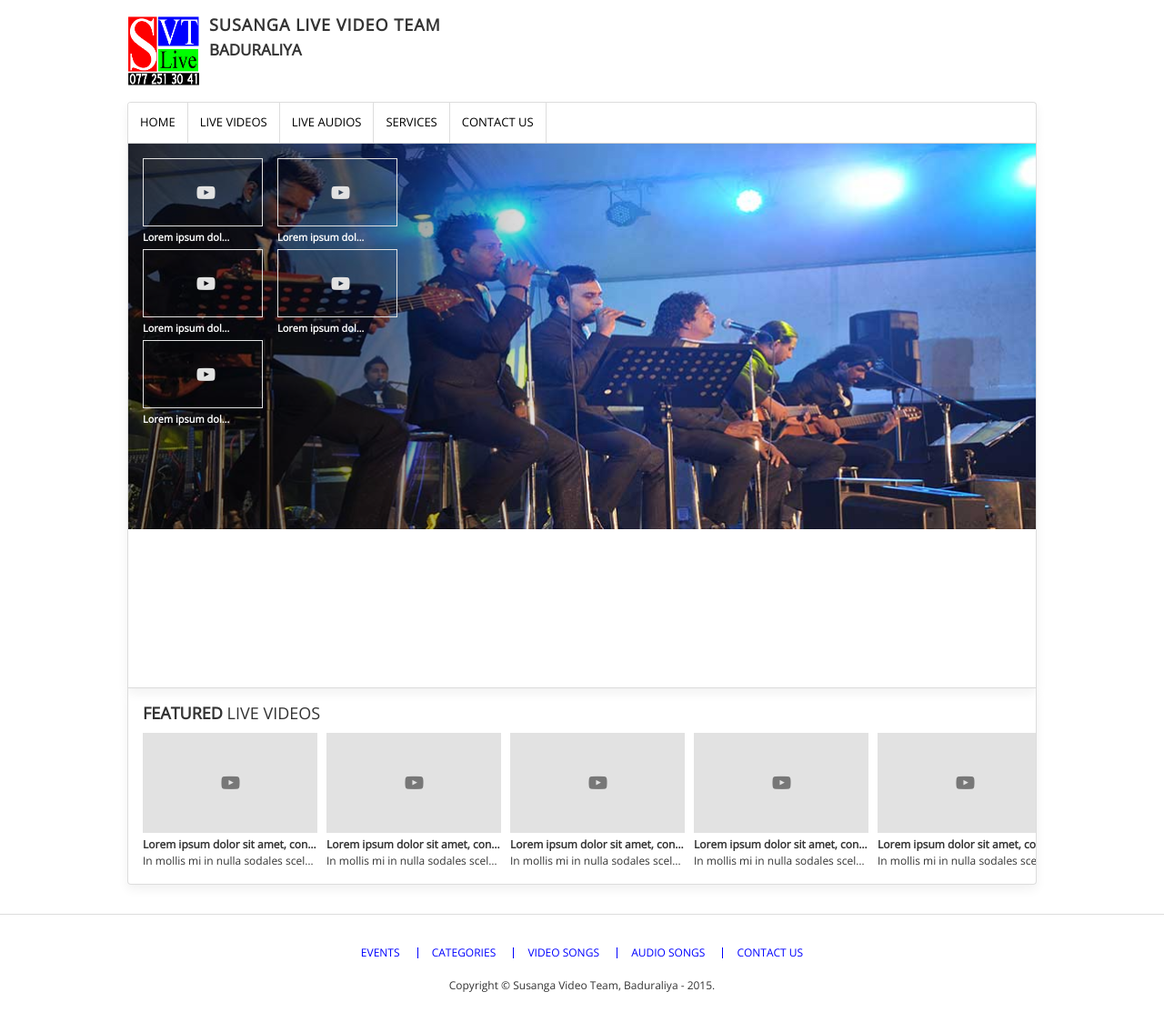
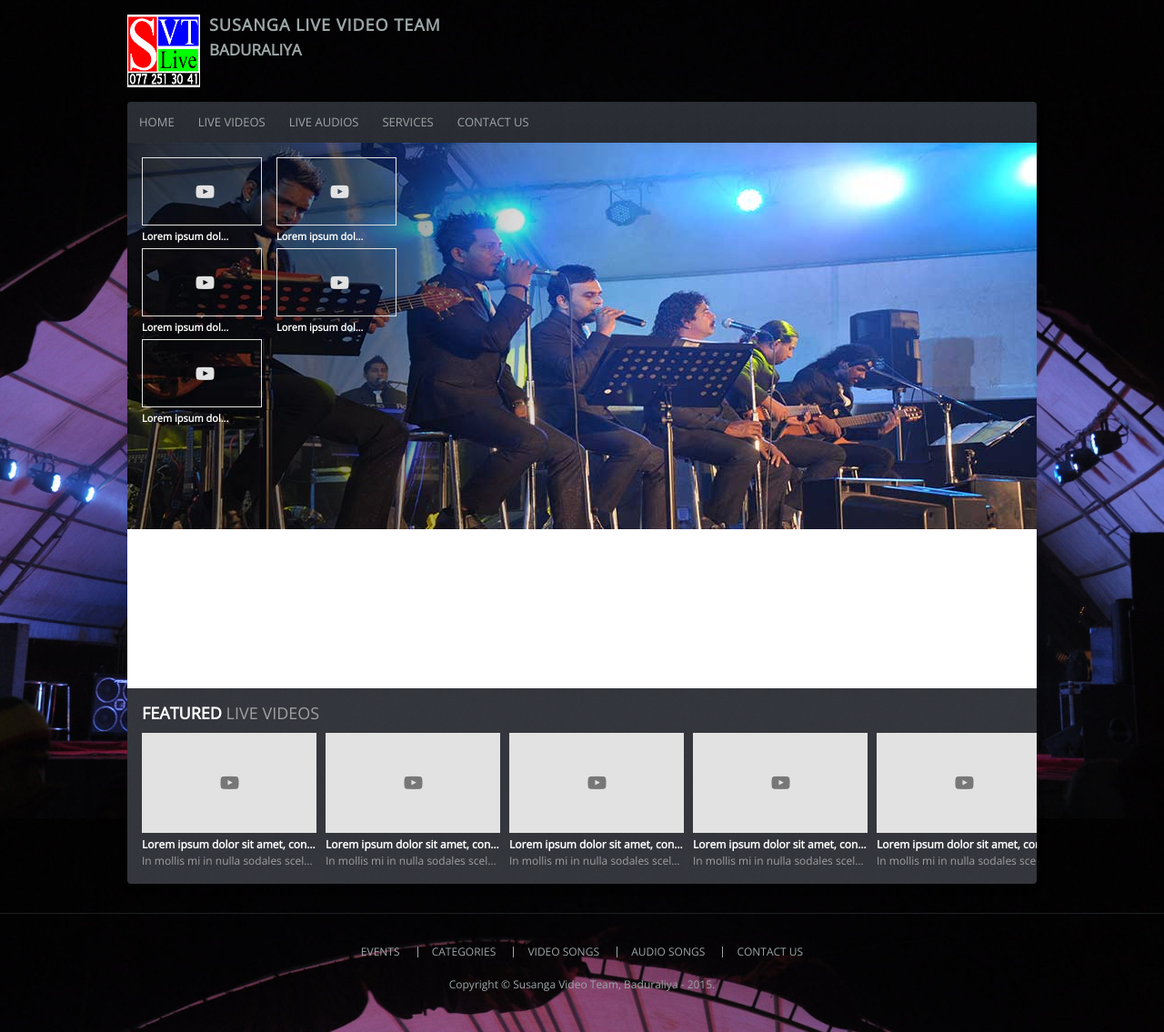
Before and after one commit to susanga/susanga.github.io, a Jekyll site: the page built from index.html, in a window 1280 px wide. Shown: the whole page at 91% size. Built offline with Jekyll 4.4.1, drawn with Linux system fonts in a browser that asks for light colours; nearby versions of some CDN libraries; the list of posts is cut into pages by our own code.

Commit message:
Change template into dark

```diff
--- a/_config.yml
+++ b/_config.yml
@@ -6,7 +6,7 @@ description: > # this means to ignore newlines until "baseurl:"
   Susanga Video team official website.
 baseurl: "" # the subpath of your site, e.g. /blog/
 url: "https://susanga.github.io" # the base hostname & protocol for your site
-#url: "http://localhost:3000" # the base hostname & protocol for your site
+url: "http://localhost:3000" # the base hostname & protocol for your site
 logourl: /assets/images/susanga-logo.jpg # Site logo
 # Theme customization - please change from the defaults!
 theme:
--- a/_layouts/default.html
+++ b/_layouts/default.html
@@ -4,7 +4,6 @@
 <!--[if IE 8]>    <html class="no-js lt-ie9"> <![endif]-->
 <!--[if gt IE 8]><!--> <html class="no-js"> <!--<![endif]-->
 <head>
-  <title></title>
 
   <meta charset="utf-8">
   {% comment %}
--- a/_scss/helpers/_variables.scss
+++ b/_scss/helpers/_variables.scss
@@ -79,7 +79,7 @@ $nav-bar-hover-fg-color: $color-white;
 /*
  * Site Background color
  */
-$main-bg-color: #FFFFFF;
+$main-bg-color: $gray-darker;
 
 
 /*
--- a/_scss/main.scss
+++ b/_scss/main.scss
@@ -105,7 +105,18 @@ body {
         family: $font-family-base; // variables inside partials > _variables.scss
     }
     color: $gray-dark;
-    background: $main-bg-color;
+    background: #000;
+
+    background-repeat: repeat;
+    background-position: center center;
+    background-attachment: fixed;
+    background-size: cover;
+    background-repeat: no-repeat;
+    background-color: #000;
+    background-image: url('../images/bg-mobile.jpg');
+    @include MQ(M) {
+        background-image: url('../images/bg-desktop.jpg');
+    }
 }
 
 /* Prevent scroll on narrow devices */
@@ -185,11 +196,14 @@ img {
     display: block;
     position: relative;
     display: block;
-    background: $color-white;
-    border: 1px solid #ddd;
+    background: #282a33;
+    border: 1px solid lighten(#282a33, 5%);
     border-radius: 4px;
 
     @include MQ(M) {
+        background: transparent;
+        border: none;
+        background-image: url(../images/topmenu_bg.png);
         border-bottom: none;
         border-radius: 4px 4px 0 0;
         height: 45px;
@@ -208,22 +222,24 @@ img {
     width: 100%;
     li {
 
-        background: $color-white;
+//        background: $color-white;
         height: 45px;
         line-height: 42px;
         margin: 0;
-        border-bottom: 1px solid #ddd;
+        border-bottom: 1px solid lighten(#282a33, 10%);
         display: block;
         width: auto;
         text-align: center;
         @include MQ(M) {
+            line-height: 45px;
+            border-bottom: none;
             //            height: 46px;
             //            line-height: 46px;
             text-align: left;
             border-bottom: none;
             display: inline-block;
             float: left;
-            border-right: 1px solid #ddd;
+            //            border-right: 1px solid #ddd;
         }
         &:last-child {
             border-bottom: none;
@@ -231,14 +247,19 @@ img {
         a {
             overflow:hidden;
             color: $nav-bar-fg-color;
+            color: #9ca6a6;
             @include font-size(13px);
             text-transform: uppercase;
             display: block;
             padding: 0 1em;
             transition: border .3s;
-            border-bottom: 4px solid transparent;
+            transition: background .3s;
+            border-bottom: 1px solid transparent;
+
             &:hover, &:focus, &:active {
-                border-bottom-color: $nav-bar-hover-bg-color;
+                color: $color-white;
+                background: darken(#282a33, 5%);
+                border-bottom-color: darken(#282a33, 5%);
             }
         }
     }
@@ -286,8 +307,9 @@ img {
 }
 
 .top-header .header-logo .logo-info {
-    h1 { margin-top: 0; margin-bottom: 5px;}
+    h1 { color: #9ca6a6; margin-top: 0; margin-bottom: 5px;}
     h2, h3 {
+        color: #9ca6a6;
         margin: 5px 0;
     }
 }
@@ -323,7 +345,8 @@ img {
     @include MQ(L) {
         min-height: 600px;
     }
-    border: 1px solid #ddd;
+//    border: 1px solid rgba(0, 0, 0, 0.06);
+    background: $color-white;
     @include box-shadow(0, 5px, 12px, rgba(0, 0, 0, 0.06));
 
 }
@@ -338,13 +361,14 @@ img {
     overflow: hidden;
     border-radius: 0 0 4px 4px;
     margin-bottom: 2em;
-    border: 1px solid #DDD;
     border-top: 0;
     padding: 16px;
     @include box-shadow(0, 5px, 12px, rgba(0, 0, 0, 0.06));
+    background: url(../images/top_player_bg.png) #30323a;
 }
 
 .featured-videos h4 {
+    color: $color-white;
     text-transform: uppercase;
     font-weight: 600;
     margin-top: 0;
@@ -356,6 +380,8 @@ img {
 
 .featured-videos h4 span {
     font-weight: 400;
+    color: #9fa0a2;
+
 }
 
 .featured-videos .videos-wrapper {
@@ -385,11 +411,14 @@ img {
 
 .featured-videos .videos-wrapper .featured-video {
     h5, p {
+        color: #9fa0a2;
         white-space: nowrap;
         overflow: hidden;
         text-overflow: ellipsis;
     }
     h5 {
+        color: $color-white;
+        color: $color-white;
         margin:5px 0 0 0;
         font-weight: 600;
         @include font-size(12px);
@@ -432,7 +461,7 @@ img {
     overflow: hidden;
     display: block;
     padding: 2em 16px;
-    border-top: 1px solid #ddd;
+    border-top: 1px solid #1e2123;
 }
 
 .site-footer ul.bottom-menu {
@@ -447,18 +476,19 @@ img {
 .site-footer p, .site-footer ul.bottom-menu li {
     text-align: center;
     @include font-size(12px);
+    color: #9ca6a6;
     a {
-        color: $logo-color-1;
-
+        color: #9ca6a6;
         line-height: 1em;
         &:hover, &:focus {
-            border-bottom-color:$logo-color-1;
+            color: $color-white;
+            border-bottom-color: $color-white;
         }
     }
 }
 .site-footer ul.bottom-menu li {
     display: inline-block;
-    border-left: 1px solid $logo-color-1;
+    border-left: 1px solid #9ca6a6;
     line-height: 1em;
     font-size: 12px;
     padding: 0 15px;
--- a/assets/css/main.css
+++ b/assets/css/main.css
@@ -303,7 +303,17 @@ body {
   font-size: 100%;
   font-family: "Open Sans", sans-serif;
   color: #333333;
-  background: #FFFFFF; }
+  background: #000;
+  background-repeat: repeat;
+  background-position: center center;
+  background-attachment: fixed;
+  background-size: cover;
+  background-repeat: no-repeat;
+  background-color: #000;
+  background-image: url('../images/bg-mobile.jpg'); }
+  @media only screen and (min-width: 768px) {
+    body {
+      background-image: url('../images/bg-desktop.jpg'); } }
 
 /* Prevent scroll on narrow devices */
 html, body {
@@ -643,8 +653,8 @@ pre code {
   display: block;
   position: relative;
   display: block;
-  background: #FFFFFF;
-  border: 1px solid #ddd;
+  background: #282a33;
+  border: 1px solid #333641;
   border-radius: 4px;
   transition: all 0.2s; }
   .top-menu nav#main-nav:after {
@@ -653,6 +663,9 @@ pre code {
     clear: both; }
   @media only screen and (min-width: 768px) {
     .top-menu nav#main-nav {
+      background: transparent;
+      border: none;
+      background-image: url(../images/topmenu_bg.png);
       border-bottom: none;
       border-radius: 4px 4px 0 0;
       height: 45px;
@@ -669,35 +682,39 @@ pre code {
   margin-bottom: 0;
   width: 100%; }
   .top-menu nav#main-nav ul li {
-    background: #FFFFFF;
     height: 45px;
     line-height: 42px;
     margin: 0;
-    border-bottom: 1px solid #ddd;
+    border-bottom: 1px solid #3e4250;
     display: block;
     width: auto;
     text-align: center; }
     @media only screen and (min-width: 768px) {
       .top-menu nav#main-nav ul li {
+        line-height: 45px;
+        border-bottom: none;
         text-align: left;
         border-bottom: none;
         display: inline-block;
-        float: left;
-        border-right: 1px solid #ddd; } }
+        float: left; } }
     .top-menu nav#main-nav ul li:last-child {
       border-bottom: none; }
     .top-menu nav#main-nav ul li a {
       overflow: hidden;
       color: #000000;
+      color: #9ca6a6;
       font-size: 13px;
       font-size: 0.8125rem;
       text-transform: uppercase;
       display: block;
       padding: 0 1em;
       transition: border 0.3s;
-      border-bottom: 4px solid transparent; }
+      transition: background 0.3s;
+      border-bottom: 1px solid transparent; }
       .top-menu nav#main-nav ul li a:hover, .top-menu nav#main-nav ul li a:focus, .top-menu nav#main-nav ul li a:active {
-        border-bottom-color: #0000fe; }
+        color: #FFFFFF;
+        background: #1d1e25;
+        border-bottom-color: #1d1e25; }
 
 /*
  * Top header styles
@@ -744,9 +761,11 @@ pre code {
       display: block; } }
 
 .top-header .header-logo .logo-info h1 {
+  color: #9ca6a6;
   margin-top: 0;
   margin-bottom: 5px; }
 .top-header .header-logo .logo-info h2, .top-header .header-logo .logo-info h3 {
+  color: #9ca6a6;
   margin: 5px 0; }
 
 .top-header .header-logo .logo-info h1 {
@@ -781,7 +800,7 @@ pre code {
   overflow: hidden;
   display: block;
   min-height: 100px;
-  border: 1px solid #ddd;
+  background: #FFFFFF;
   -ms-box-shadow: 0 5px 12px rgba(0, 0, 0, 0.06);
   -o-box-shadow: 0 5px 12px rgba(0, 0, 0, 0.06);
   box-shadow: 0 5px 12px rgba(0, 0, 0, 0.06); }
@@ -805,14 +824,15 @@ pre code {
   overflow: hidden;
   border-radius: 0 0 4px 4px;
   margin-bottom: 2em;
-  border: 1px solid #DDD;
   border-top: 0;
   padding: 16px;
   -ms-box-shadow: 0 5px 12px rgba(0, 0, 0, 0.06);
   -o-box-shadow: 0 5px 12px rgba(0, 0, 0, 0.06);
-  box-shadow: 0 5px 12px rgba(0, 0, 0, 0.06); }
+  box-shadow: 0 5px 12px rgba(0, 0, 0, 0.06);
+  background: url(../images/top_player_bg.png) #30323a; }
 
 .featured-videos h4 {
+  color: #FFFFFF;
   text-transform: uppercase;
   font-weight: 600;
   margin-top: 0;
@@ -822,7 +842,8 @@ pre code {
       text-align: left; } }
 
 .featured-videos h4 span {
-  font-weight: 400; }
+  font-weight: 400;
+  color: #9fa0a2; }
 
 .featured-videos .videos-wrapper {
   display: -webkit-flex;
@@ -861,10 +882,13 @@ pre code {
         margin-right: 0; } }
 
 .featured-videos .videos-wrapper .featured-video h5, .featured-videos .videos-wrapper .featured-video p {
+  color: #9fa0a2;
   white-space: nowrap;
   overflow: hidden;
   text-overflow: ellipsis; }
 .featured-videos .videos-wrapper .featured-video h5 {
+  color: #FFFFFF;
+  color: #FFFFFF;
   margin: 5px 0 0 0;
   font-weight: 600;
   font-size: 12px;
@@ -907,7 +931,7 @@ pre code {
   overflow: hidden;
   display: block;
   padding: 2em 16px;
-  border-top: 1px solid #ddd; }
+  border-top: 1px solid #1e2123; }
 
 .site-footer ul.bottom-menu {
   list-style: none;
@@ -922,16 +946,18 @@ pre code {
 .site-footer p, .site-footer ul.bottom-menu li {
   text-align: center;
   font-size: 12px;
-  font-size: 0.75rem; }
+  font-size: 0.75rem;
+  color: #9ca6a6; }
   .site-footer p a, .site-footer ul.bottom-menu li a {
-    color: #0000fe;
+    color: #9ca6a6;
     line-height: 1em; }
     .site-footer p a:hover, .site-footer p a:focus, .site-footer ul.bottom-menu li a:hover, .site-footer ul.bottom-menu li a:focus {
-      border-bottom-color: #0000fe; }
+      color: #FFFFFF;
+      border-bottom-color: #FFFFFF; }
 
 .site-footer ul.bottom-menu li {
   display: inline-block;
-  border-left: 1px solid #0000fe;
+  border-left: 1px solid #9ca6a6;
   line-height: 1em;
   font-size: 12px;
   padding: 0 15px; }
--- a/index.html
+++ b/index.html
@@ -1,6 +1,5 @@
 ---
 layout: default
-title: Your New Jekyll Site
 ---
 <div class="main-slider">
   <div class="main-slide">
```
Also changed, not shown: assets/images/bg-desktop.jpg (added), assets/images/bg-mobile.jpg (added).
